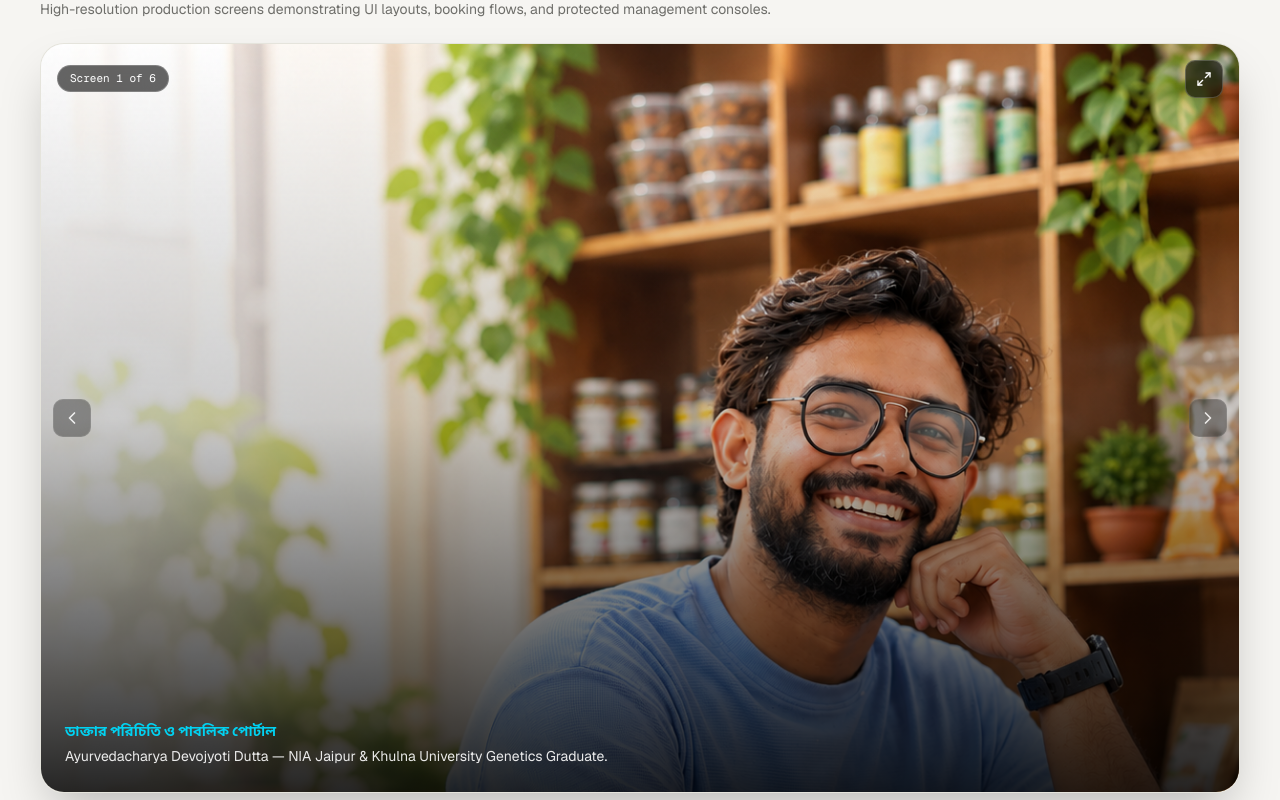
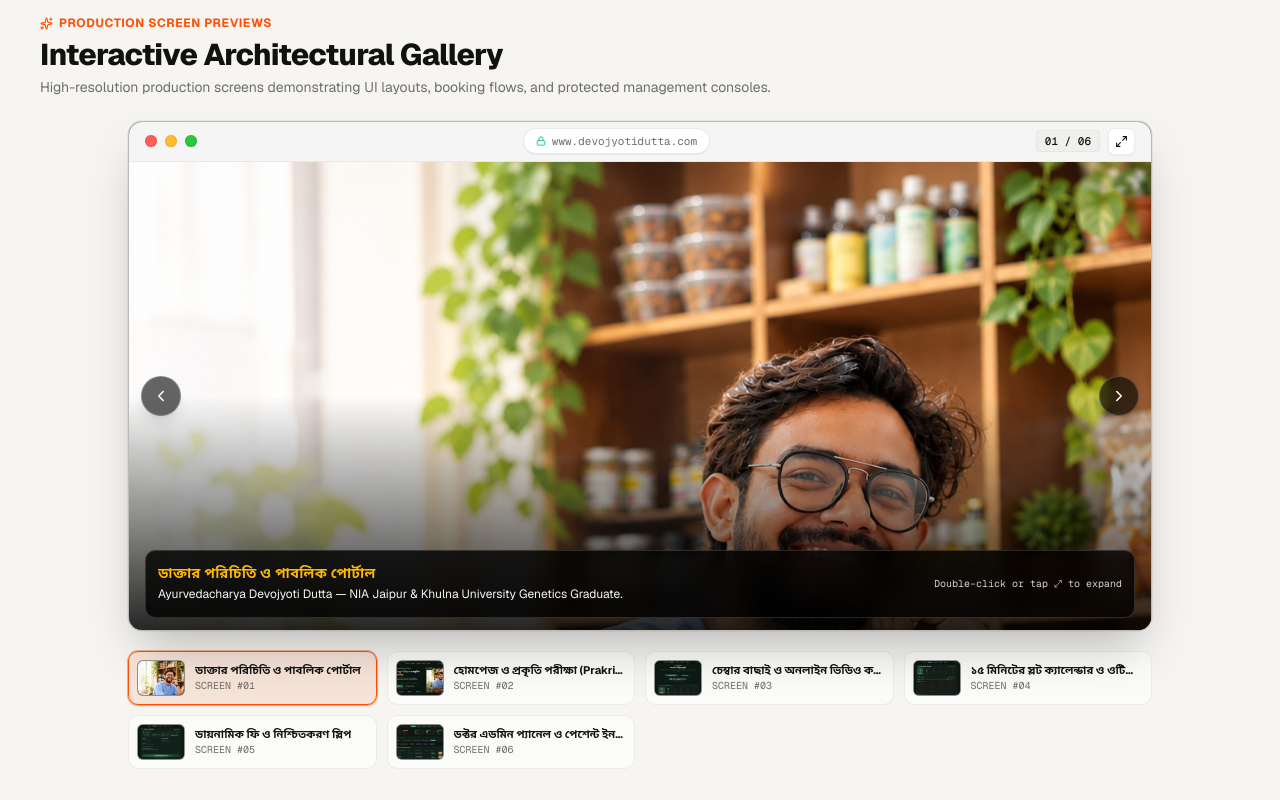
Before and after one commit to knaeeim/portfolio-updated, a Next.js app: page /projects/devojyoti-dutta in a window 1280 px wide. Shown: the part 1120-1920 px from the top of the page. Built offline with nearby package versions, Linux system fonts and the light colour scheme; no server answers; a web font is replaced by a local one.

Commit message:
fix(ui): enhance text visibility for Bengali typography and compact project gallery browser frame

```diff
--- a/app/(commonLayout)/projects/[id]/page.tsx
+++ b/app/(commonLayout)/projects/[id]/page.tsx
@@ -151,7 +151,7 @@ export default async function ProjectCaseStudyPage({ params }: PageProps) {
                             <h1 className="text-3xl sm:text-4xl md:text-5xl font-black tracking-tight text-foreground leading-[1.15]">
                                 {project.title}
                             </h1>
-                            <p className="text-base sm:text-lg text-muted-foreground font-medium leading-relaxed max-w-3xl">
+                            <p className="text-base sm:text-lg text-neutral-700 dark:text-neutral-200 font-medium leading-relaxed max-w-3xl">
                                 {project.subtitle}
                             </p>
                         </div>
@@ -189,9 +189,9 @@ export default async function ProjectCaseStudyPage({ params }: PageProps) {
                             </div>
                         </div>
 
-                        {/* Executive Overview Paragraph */}
-                        <div className="prose prose-sm dark:prose-invert max-w-none">
-                            <p className="text-sm sm:text-base text-foreground/90 leading-relaxed font-normal">
+                        {/* Executive Overview Paragraph with High Contrast */}
+                        <div className="p-4 sm:p-5 rounded-2xl bg-card/90 border-l-4 border-primary border-y border-r border-border/80 backdrop-blur-md shadow-sm max-w-4xl">
+                            <p className="text-sm sm:text-base lg:text-[15.5px] text-foreground font-normal leading-relaxed sm:leading-7">
                                 {project.description}
                             </p>
                         </div>
@@ -293,7 +293,7 @@ export default async function ProjectCaseStudyPage({ params }: PageProps) {
                                 </p>
                             </div>
 
-                            <ProjectGallery images={project.images} projectTitle={project.title} />
+                            <ProjectGallery images={project.images} projectTitle={project.title} liveUrl={project.liveLink} />
                         </div>
                     </section>
                 )}
--- a/components/ProjectGallery.tsx
+++ b/components/ProjectGallery.tsx
@@ -2,7 +2,7 @@
 
 import React, { useState } from "react";
 import Image from "next/image";
-import { Maximize2, X, ChevronLeft, ChevronRight, Eye } from "lucide-react";
+import { Maximize2, X, ChevronLeft, ChevronRight, Lock, ExternalLink } from "lucide-react";
 
 interface ProjectImage {
     src: string;
@@ -13,9 +13,10 @@ interface ProjectImage {
 interface ProjectGalleryProps {
     images: ProjectImage[];
     projectTitle: string;
+    liveUrl?: string;
 }
 
-export default function ProjectGallery({ images, projectTitle }: ProjectGalleryProps) {
+export default function ProjectGallery({ images, projectTitle, liveUrl }: ProjectGalleryProps) {
     const [activeIndex, setActiveIndex] = useState(0);
     const [lightboxOpen, setLightboxOpen] = useState(false);
 
@@ -33,33 +34,66 @@ export default function ProjectGallery({ images, projectTitle }: ProjectGalleryP
         setActiveIndex((prev) => (prev - 1 + images.length) % images.length);
     };
 
+    // Extract clean display URL for browser mockup
+    const getCleanUrl = () => {
+        if (!liveUrl) return "production.system.live";
+        try {
+            const url = new URL(liveUrl);
+            return url.hostname + (url.pathname !== "/" ? url.pathname : "");
+        } catch {
+            return liveUrl.replace(/^https?:\/\//, "");
+        }
+    };
+
+    const displayUrl = getCleanUrl();
+
     return (
-        <div className="space-y-4">
-            {/* Main Interactive Preview Frame */}
-            <div className="relative aspect-16/10 w-full rounded-2xl sm:rounded-3xl overflow-hidden border border-border/80 bg-muted/40 shadow-2xl group">
-                <Image
-                    src={currentImg.src}
-                    alt={currentImg.label || projectTitle}
-                    fill
-                    priority
-                    className="object-cover object-top transition-transform duration-700 group-hover:scale-[1.01]"
-                />
-                <div className="absolute inset-0 bg-gradient-to-t from-black/85 via-black/20 to-transparent pointer-events-none" />
+        <div className="w-full max-w-4xl lg:max-w-5xl mx-auto space-y-4">
+            {/* Sleek Browser Studio Mockup Frame (Compact & Balanced Height) */}
+            <div className="relative w-full h-[290px] xs:h-[350px] sm:h-[430px] md:h-[480px] lg:h-[510px] rounded-xl sm:rounded-2xl overflow-hidden border border-border/80 bg-neutral-900/95 dark:bg-[#080808] shadow-2xl group flex flex-col transition-all duration-300 ring-1 ring-black/5 dark:ring-white/5">
 
-                {/* Top Action & Counter */}
-                <div className="absolute top-4 inset-x-4 flex items-center justify-between z-10">
-                    <span className="px-3 py-1 rounded-full bg-black/60 backdrop-blur-md text-white text-[11px] font-mono border border-white/20">
-                        Screen {activeIndex + 1} of {images.length}
+                {/* macOS Safari Window Chrome Top Bar */}
+                <div className="h-9 sm:h-10 px-3 sm:px-4 bg-neutral-100 dark:bg-neutral-900/90 border-b border-border/60 flex items-center justify-between shrink-0 select-none transition-colors">
+                    {/* Traffic Light Controls */}
+                    <div className="flex items-center gap-1.5 sm:gap-2">
+                        <span className="w-2.5 h-2.5 sm:w-3 sm:h-3 rounded-full bg-[#FF5F56] border border-[#E0443E]/60 inline-block shadow-2xs" />
+                        <span className="w-2.5 h-2.5 sm:w-3 sm:h-3 rounded-full bg-[#FFBD2E] border border-[#DEA123]/60 inline-block shadow-2xs" />
+                        <span className="w-2.5 h-2.5 sm:w-3 sm:h-3 rounded-full bg-[#27C93F] border border-[#1AAB29]/60 inline-block shadow-2xs" />
+                    </div>
+
+                    {/* Centered Browser Address Pill */}
+                    <div className="px-3 py-0.5 sm:py-1 rounded-full bg-white dark:bg-black/60 border border-border/70 flex items-center gap-1.5 text-[10px] sm:text-[11px] font-mono text-muted-foreground max-w-[200px] sm:max-w-[340px] truncate shadow-2xs">
+                        <Lock size={10} className="text-emerald-500 shrink-0" />
+                        <span className="truncate">{displayUrl}</span>
+                    </div>
+
+                    {/* Right Controls: Screen Counter & Fullscreen */}
+                    <div className="flex items-center gap-2">
+                        <span className="hidden xs:inline-block px-2 py-0.5 rounded bg-muted/60 border border-border/60 text-foreground text-[10px] sm:text-[11px] font-mono font-medium">
+                            0{activeIndex + 1} / 0{images.length}
                         </span>
 
                         <button
                             type="button"
                             onClick={() => setLightboxOpen(true)}
                             aria-label="View Fullscreen"
-                        className="p-2.5 rounded-xl bg-black/60 hover:bg-black/90 text-white backdrop-blur-md border border-white/20 transition-all hover:scale-105 cursor-pointer shadow-lg">
-                        <Maximize2 size={16} />
+                            title="Expand to Fullscreen View"
+                            className="p-1.5 rounded-lg bg-card hover:bg-muted text-foreground border border-border/60 transition-all hover:scale-105 cursor-pointer shadow-xs">
+                            <Maximize2 size={13} />
                         </button>
                     </div>
+                </div>
+
+                {/* Viewport & Screen Content */}
+                <div className="relative flex-1 w-full overflow-hidden bg-neutral-950 flex items-center justify-center">
+                    <Image
+                        src={currentImg.src}
+                        alt={currentImg.label || projectTitle}
+                        fill
+                        priority
+                        className="object-contain sm:object-cover sm:object-top transition-transform duration-500 group-hover:scale-[1.008]"
+                    />
+                    <div className="absolute inset-0 bg-gradient-to-t from-black/85 via-transparent to-transparent pointer-events-none" />
 
                     {/* Left / Right Arrow Navigation */}
                     {images.length > 1 && (
@@ -68,46 +102,54 @@ export default function ProjectGallery({ images, projectTitle }: ProjectGalleryP
                                 type="button"
                                 onClick={prevImage}
                                 aria-label="Previous screen"
-                            className="absolute left-3 top-1/2 -translate-y-1/2 p-2 rounded-xl bg-black/50 hover:bg-black/80 text-white backdrop-blur-md border border-white/10 transition-all hover:scale-110 cursor-pointer opacity-70 group-hover:opacity-100">
-                            <ChevronLeft size={20} />
+                                className="absolute left-3 top-1/2 -translate-y-1/2 p-2 sm:p-2.5 rounded-full bg-black/60 hover:bg-black/90 text-white backdrop-blur-md border border-white/20 transition-all hover:scale-110 cursor-pointer shadow-lg z-20">
+                                <ChevronLeft size={18} />
                             </button>
                             <button
                                 type="button"
                                 onClick={nextImage}
                                 aria-label="Next screen"
-                            className="absolute right-3 top-1/2 -translate-y-1/2 p-2 rounded-xl bg-black/50 hover:bg-black/80 text-white backdrop-blur-md border border-white/10 transition-all hover:scale-110 cursor-pointer opacity-70 group-hover:opacity-100">
-                            <ChevronRight size={20} />
+                                className="absolute right-3 top-1/2 -translate-y-1/2 p-2 sm:p-2.5 rounded-full bg-black/60 hover:bg-black/90 text-white backdrop-blur-md border border-white/20 transition-all hover:scale-110 cursor-pointer shadow-lg z-20">
+                                <ChevronRight size={18} />
                             </button>
                         </>
                     )}
 
-                {/* Caption Bar */}
-                <div className="absolute bottom-0 inset-x-0 p-4 sm:p-6 text-white space-y-1 pointer-events-none">
-                    <div className="text-xs sm:text-sm font-bold text-cyan-400">
+                    {/* Floating Bottom Caption Bar with High Contrast Text */}
+                    <div className="absolute bottom-2.5 inset-x-2.5 sm:bottom-3 sm:inset-x-4 p-2.5 sm:p-3 rounded-xl bg-black/80 backdrop-blur-md border border-white/15 text-white flex flex-col sm:flex-row sm:items-center justify-between gap-1.5 pointer-events-none z-10">
+                        <div className="space-y-0.5 min-w-0">
+                            <div className="text-xs sm:text-sm font-bold text-amber-400 dark:text-cyan-400 tracking-wide truncate">
                                 {currentImg.label}
                             </div>
                             {currentImg.caption && (
-                        <p className="text-xs sm:text-sm text-white/90 line-clamp-2 max-w-3xl leading-relaxed">
+                                <p className="text-[11px] sm:text-xs text-neutral-100 font-normal line-clamp-1 max-w-2xl leading-relaxed">
                                     {currentImg.caption}
                                 </p>
                             )}
                         </div>
+                        <div className="hidden md:flex items-center gap-1.5 text-[10px] text-neutral-300 font-mono shrink-0">
+                            <span>Double-click or tap ⤢ to expand</span>
+                        </div>
+                    </div>
+                </div>
             </div>
 
-            {/* Thumbnail Selector Strip */}
+            {/* Thumbnail Selector Strip (Centered & Aligned) */}
             {images.length > 1 && (
-                <div className="grid grid-cols-2 sm:grid-cols-4 md:grid-cols-5 gap-2.5 pt-1">
-                    {images.map((img, idx) => (
+                <div className="grid grid-cols-2 sm:grid-cols-4 gap-2.5 pt-1">
+                    {images.map((img, idx) => {
+                        const isSelected = activeIndex === idx;
+                        return (
                             <button
                                 key={idx}
                                 type="button"
                                 onClick={() => setActiveIndex(idx)}
                                 className={`text-left p-2 rounded-xl border transition-all cursor-pointer flex items-center gap-2.5 ${
-                                activeIndex === idx
-                                    ? "border-primary bg-primary/10 shadow-sm"
+                                    isSelected
+                                        ? "border-primary bg-primary/10 shadow-sm ring-1 ring-primary/40"
                                         : "border-border/60 bg-card/60 hover:border-border hover:bg-card"
                                 }`}>
-                            <div className="relative w-12 h-9 rounded-lg overflow-hidden shrink-0 border border-border/60">
+                                <div className="relative w-12 h-9 rounded-lg overflow-hidden shrink-0 border border-border/60 bg-neutral-900">
                                     <Image
                                         src={img.src}
                                         alt={img.label}
@@ -115,16 +157,17 @@ export default function ProjectGallery({ images, projectTitle }: ProjectGalleryP
                                         className="object-cover object-top"
                                     />
                                 </div>
-                            <div className="truncate">
+                                <div className="truncate min-w-0">
                                     <div className="text-[11px] font-bold text-foreground truncate">
                                         {img.label}
                                     </div>
                                     <div className="text-[10px] text-muted-foreground font-mono">
-                                    #{idx + 1}
+                                        SCREEN #0{idx + 1}
                                     </div>
                                 </div>
                             </button>
-                    ))}
+                        );
+                    })}
                 </div>
             )}
 
@@ -135,11 +178,11 @@ export default function ProjectGallery({ images, projectTitle }: ProjectGalleryP
                         type="button"
                         onClick={() => setLightboxOpen(false)}
                         aria-label="Close modal"
-                        className="absolute top-6 right-6 p-3 rounded-full bg-white/10 hover:bg-white/20 text-white transition-all cursor-pointer">
+                        className="absolute top-6 right-6 p-3 rounded-full bg-white/10 hover:bg-white/20 text-white transition-all cursor-pointer z-50">
                         <X size={24} />
                     </button>
 
-                    <div className="relative max-w-6xl w-full aspect-16/10 rounded-2xl overflow-hidden border border-white/20 shadow-2xl">
+                    <div className="relative max-w-6xl w-full h-[70vh] sm:h-[80vh] rounded-2xl overflow-hidden border border-white/20 shadow-2xl bg-neutral-950 flex items-center justify-center">
                         <Image
                             src={currentImg.src}
                             alt={currentImg.label}
@@ -149,11 +192,11 @@ export default function ProjectGallery({ images, projectTitle }: ProjectGalleryP
                     </div>
 
                     <div className="mt-4 text-center max-w-2xl text-white space-y-1">
-                        <div className="font-bold text-base sm:text-lg text-cyan-400">
+                        <div className="font-bold text-base sm:text-lg text-amber-400 dark:text-cyan-400">
                             {currentImg.label}
                         </div>
                         {currentImg.caption && (
-                            <p className="text-xs sm:text-sm text-white/80">
+                            <p className="text-xs sm:text-sm text-white/90 leading-relaxed">
                                 {currentImg.caption}
                             </p>
                         )}
```
Also changed, not shown: app/globals.css (+11 -2 lines), components/projects.tsx (+14 -8 lines). Lines whose indentation alone changed are shown as unchanged.
